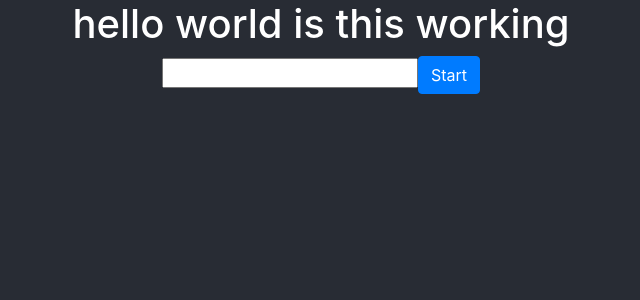
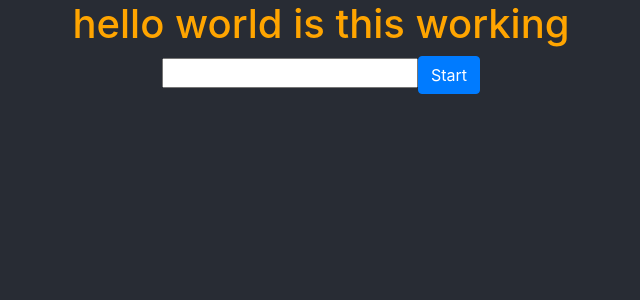
Before and after one commit to Hassaanw27/SlotMachineReact, a React (Create React App) app in the folder slothmachine/: page / in a window 1280 px wide. Shown: the top 300 px of the page, without its empty margins (319-959 px from the left). Built offline with nearby package versions, Linux system fonts and the light colour scheme.

Commit message:
Test push

```diff
--- a/slothmachine/src/App.css
+++ b/slothmachine/src/App.css
@@ -7,5 +7,5 @@
 
 .heading {
   background-color: inherit;
-  color: white;
+  color: orange;
 }
```
